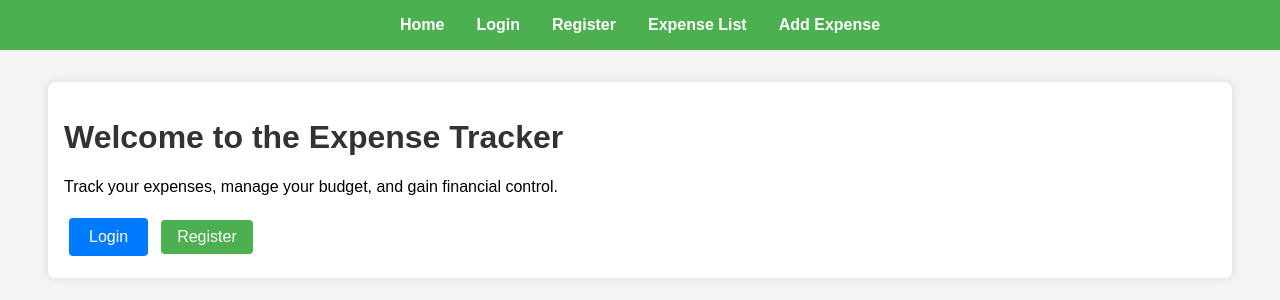
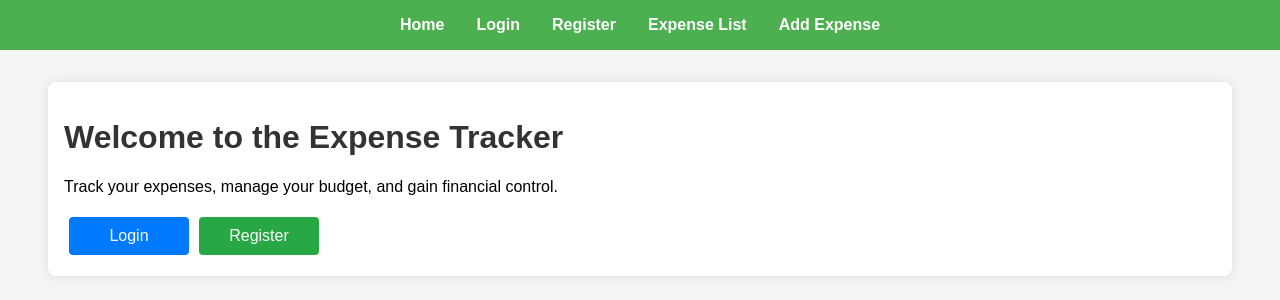
Before and after one commit to Gowtham271199/Expense-calculator-FE, a React (Create React App) app: page / in a window 1280 px wide. Shown: the top 300 px of the page. Built offline with nearby package versions, Linux system fonts and the light colour scheme.

Commit message:
login and register button

```diff
--- a/src/components/Home.js
+++ b/src/components/Home.js
@@ -1,4 +1,3 @@
-// Home Component
 import React from 'react';
 import { Link } from 'react-router-dom';
 import '../App.css';
@@ -7,7 +6,9 @@ const Home = () => (
   <div className="container">
     <h1>Welcome to the Expense Tracker</h1>
     <p>Track your expenses, manage your budget, and gain financial control.</p>
-    <Link to="/login">   <button
+    <div>
+      <Link to="/login">
+        <button
           style={{
             padding: '10px 20px',
             border: 'none',
@@ -15,10 +16,30 @@ const Home = () => (
             fontSize: '16px',
             cursor: 'pointer',
             margin: '5px',
-          backgroundColor: '#007bff'  // Primary blue color
+            backgroundColor: '#007bff',  // Primary blue color
+            width: '120px'  // Same width for both buttons
           }}
-      >Login</button></Link>
-    <Link to="/register"><button className="register">Register</button></Link>
+        >
+          Login
+        </button>
+      </Link>
+      <Link to="/register">
+        <button
+          style={{
+            padding: '10px 20px',
+            border: 'none',
+            color: 'white',
+            fontSize: '16px',
+            cursor: 'pointer',
+            margin: '5px',
+            backgroundColor: '#28a745',  // Green color for register
+            width: '120px'  // Same width for both buttons
+          }}
+        >
+          Register
+        </button>
+      </Link>
+    </div>
   </div>
 );
 
```
Lines whose indentation alone changed are shown as unchanged.
